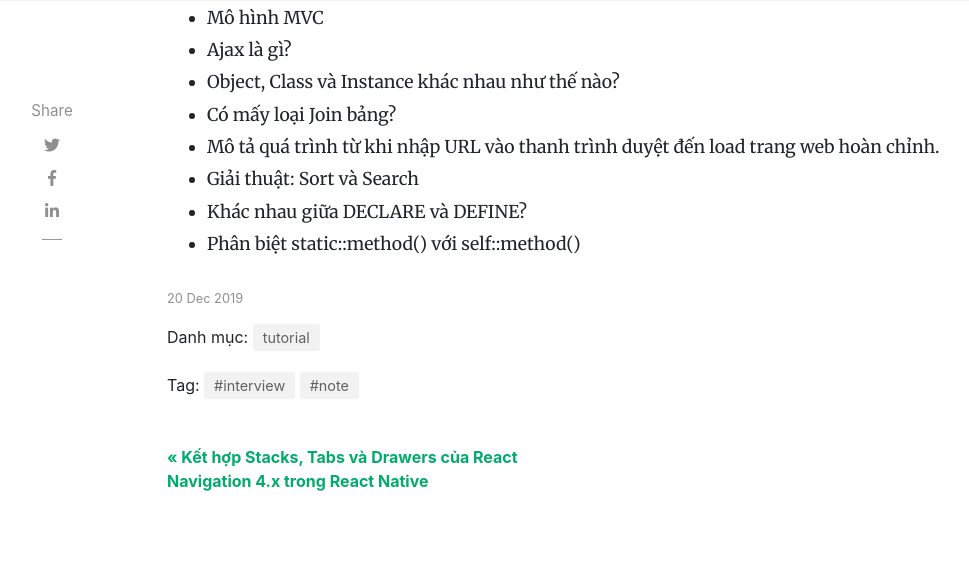
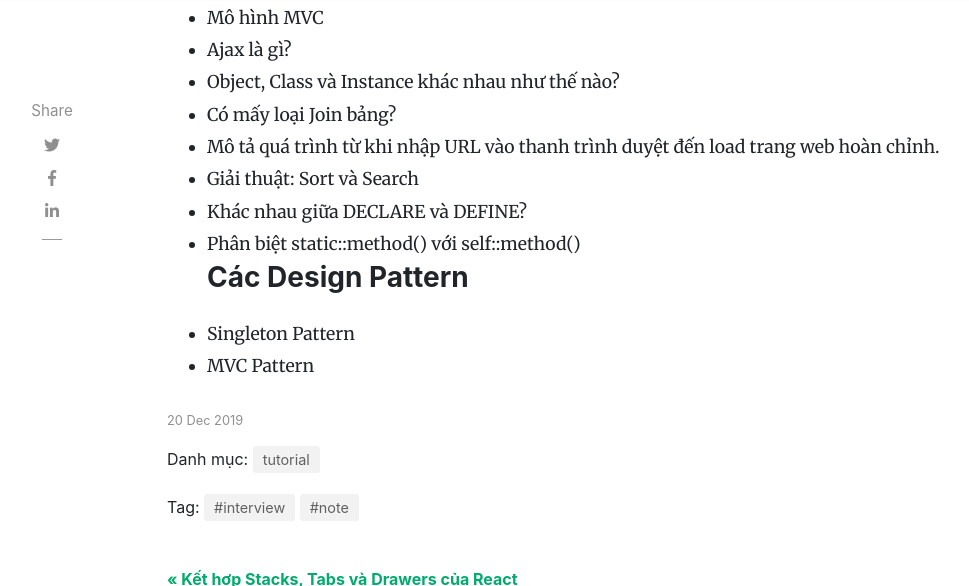
Before and after one commit to tuitucode/tuitucode.github.io, a Jekyll site: the page built from _posts/2019-12-20-kinh-nghiem-phong-van.md, in a window 1280 px wide and 900 px high, scrolled down 1322 px, cut to the strip 0-586 px from the top of the window. Shown: the whole strip, without its empty margins (118-1087 px from the left). Built offline with Jekyll 4.4.1, drawn with Linux system fonts in a browser that asks for light colours; nearby versions of some CDN libraries; comment, search, counter and statistics services are not loaded.

Commit message:
Update 2019-12-20-kinh-nghiem-phong-van.md

```diff
--- a/_posts/2019-12-20-kinh-nghiem-phong-van.md
+++ b/_posts/2019-12-20-kinh-nghiem-phong-van.md
@@ -29,3 +29,6 @@ TL: Không, dùng Traits và Interface
 - Giải thuật: Sort và Search
 - Khác nhau giữa DECLARE và DEFINE?
 - Phân biệt static::method() với self::method()
+### Các Design Pattern
+- Singleton Pattern
+- MVC Pattern
```
